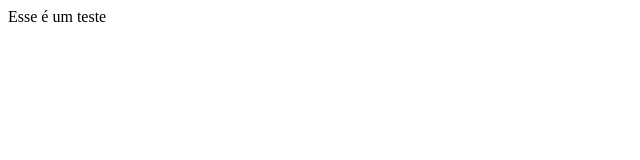
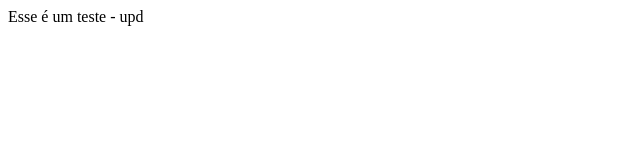
Before and after one commit to wnagasawa/site, a plain HTML site: page index.html in a window 1280 px wide. Shown: the full height of the page, 0-640 px from the left. Drawn offline with Linux system fonts and the light colour scheme.

Commit message:
Update index.html

```diff
--- a/index.html
+++ b/index.html
@@ -1,5 +1,5 @@
 <html>
   <head><title>Github Pages</title>
 </head>
-  <body>Esse é um teste</body>
+  <body>Esse é um teste - upd</body>
 </html>
```
